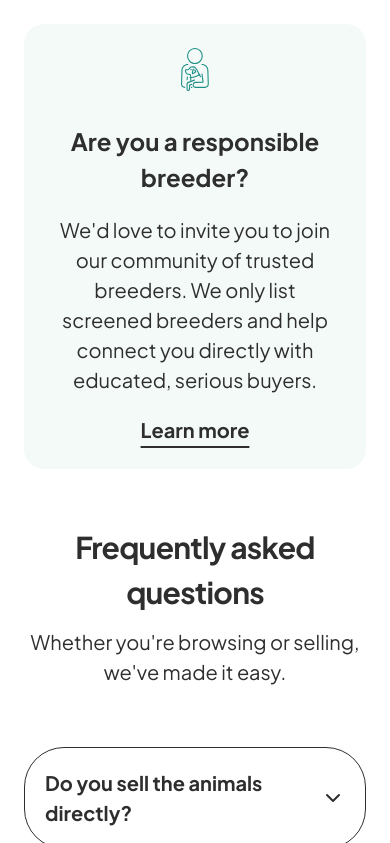
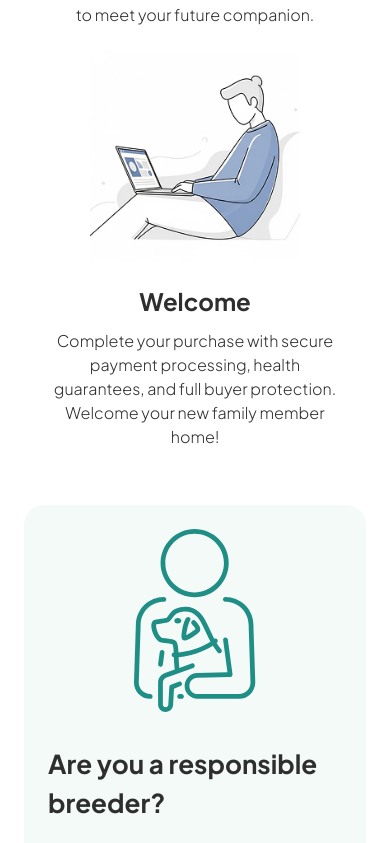
Before and after one commit to NH-Shohan/pets-plus, a Next.js app: page / in a window 390 px wide. Shown: the part 4581-5424 px from the top of the page. Built offline with nearby package versions, Linux system fonts and the light colour scheme.

Commit message:
style: Enhance global styles with overflow handling, update typography sizes in globals.css, and refine BreederCTA and FAQ components for improved layout and responsiveness.

```diff
--- a/src/app/globals.css
+++ b/src/app/globals.css
@@ -37,6 +37,7 @@ body {
   background-color: var(--color-background);
   color: var(--color-foreground);
   font-family: var(--font-plus-jakarta-sans), sans-serif;
+  overflow-x: hidden;
 }
 
 /* Typography System - Semantic Classes */
@@ -152,7 +153,7 @@ body {
   @apply font-jakarta font-bold text-[max(30px,3.12vw)] lg:leading-none leading-normal;
 }
 .section-title--medium {
-  @apply font-jakarta font-bold leading-normal lg:leading-none text-[max(24px,2.08vw)];
+  @apply font-jakarta font-bold leading-normal lg:leading-none text-[max(26px,2.08vw)];
 }
 
 .card-title-xl {
@@ -170,6 +171,11 @@ body {
   font-size: max(20px, 1.35vw);
 }
 
+.card-title-medium--no-res {
+  @apply font-jakarta font-bold leading-normal;
+  font-size: max(20px, 1.35vw);
+}
+
 .card-title-normal {
   @apply font-jakarta font-bold leading-normal;
   font-size: max(20px, 1.25vw);
--- a/src/components/sections/BreederCTA.tsx
+++ b/src/components/sections/BreederCTA.tsx
@@ -1,5 +1,5 @@
-import Image from "next/image";
-import Link from "next/link";
+import Image from 'next/image';
+import Link from 'next/link';
 
 /*
   BreederCTA Section
@@ -20,24 +20,21 @@ const BreederCTA = () => {
               alt="Breeder illustration"
               width={140}
               height={200}
-              className="object-contain w-[7.2916666667vw]"
+              className="object-contain w-[max(122px,7.29vw)]"
             />
           </div>
 
           {/* Content - Right side */}
-          <div className="flex-1 space-y-5 text-center md:text-left">
-            <h2 className="section-title--medium">
-              Are you a responsible breeder?
-            </h2>
+          <div className="flex-1 space-y-5 text-left">
+            <h2 className="section-title--medium">Are you a responsible breeder?</h2>
             <p className="text-body-large">
-              We&apos;d love to invite you to join our community of trusted
-              breeders. We only list screened breeders and help connect you
-              directly with educated, serious buyers.
+              We&apos;d love to invite you to join our community of trusted breeders. We only list screened breeders and
+              help connect you directly with educated, serious buyers.
             </p>
             <div>
               <Link
                 href="/"
-                className="text-body-large font-bold underline underline-offset-8 decoration-2 hover:text-primary transition-colors"
+                className="card-title-normal font-bold underline underline-offset-8 decoration-2 hover:text-primary transition-colors"
               >
                 Learn more
               </Link>
--- a/src/components/sections/FAQ.tsx
+++ b/src/components/sections/FAQ.tsx
@@ -55,6 +55,8 @@ const FAQ = () => {
         <SectionHeader
           title="Frequently asked questions"
           description="Whether you're browsing or selling, we've made it easy."
+          descriptionClassName="sm:block hidden "
+          containerClassName="mb-8 sm:mb-15 lg:mb-18"
         />
 
         <div className="space-y-4">
@@ -74,7 +76,7 @@ const FAQ = () => {
             >
               <button
                 onClick={() => toggleFAQ(index)}
-                className={`w-full flex items-center justify-between p-[20px] md:p-[40px] text-left outline-none cursor-pointer transition-[padding] duration-300 ease-out ${openIndex === index ? 'pb-5!' : ''}`}
+                className={`w-full flex items-center justify-between py-[20px] gap-x-2 px-[40px] md:p-[40px] text-left outline-none cursor-pointer transition-[padding] duration-300 ease-out ${openIndex === index ? 'pb-[10px] sm:pb-5!' : ''}`}
               >
                 <span
                   className="card-title-normal transition-colors duration-300"
@@ -100,7 +102,7 @@ const FAQ = () => {
                 }`}
               >
                 <div className="min-h-0 overflow-hidden">
-                  <div className="px-[20px] md:px-[40px] pb-[20px] text-[#3A3A3A] md:pb-[40px] text-body-large leading-relaxed md:text-lg">
+                  <div className=" px-[40px] pb-[20px] text-[#3A3A3A] md:pb-[40px] text-body-large leading-relaxed md:text-lg">
                     {faq.answer}
                   </div>
                 </div>
--- a/src/components/sections/HowItWorks.tsx
+++ b/src/components/sections/HowItWorks.tsx
@@ -1,49 +1,42 @@
-import SectionHeader from "@/components/ui/SectionHeader";
-import Image from "next/image";
+import SectionHeader from '@/components/ui/SectionHeader';
+import Image from 'next/image';
 
 const steps = [
   {
     id: 1,
-    title: "Browse",
+    title: 'Browse',
     description:
-      "Search through thousands of verified listings from trusted breeders. Filter by breed, location, price, and more to find your perfect match.",
-    image: "/sitting-man.png",
+      'Search through thousands of verified listings from trusted breeders. Filter by breed, location, price, and more to find your perfect match.',
+    image: '/sitting-man.png'
   },
   {
     id: 2,
-    title: "Connect",
+    title: 'Connect',
     description:
-      "Message breeders directly to ask questions about health, temperament, and care. Schedule visits or video calls to meet your future companion.",
-    image: "/sitting-man.png",
+      'Message breeders directly to ask questions about health, temperament, and care. Schedule visits or video calls to meet your future companion.',
+    image: '/sitting-man.png'
   },
   {
     id: 3,
-    title: "Welcome",
+    title: 'Welcome',
     description:
-      "Complete your purchase with secure payment processing, health guarantees, and full buyer protection. Welcome your new family member home!",
-    image: "/sitting-man.png",
-  },
+      'Complete your purchase with secure payment processing, health guarantees, and full buyer protection. Welcome your new family member home!',
+    image: '/sitting-man.png'
+  }
 ];
 
 export default function HowItWorks() {
   return (
     <section className="w-full bg-white section-padding-top-bottom">
       <div className="main-container">
-        <SectionHeader
-          title="How it works"
-          description="Whether you're browsing or selling, we've made it easy."
-        />
+        <SectionHeader title="How it works" description="Whether you're browsing or selling, we've made it easy." />
 
         <div className="grid grid-cols-1 sm:grid-cols-2 lg:grid-cols-3 gap-6 xl:gap-12">
           {steps.map((step, index) => (
             <div
               key={step.id}
               className={`flex flex-col items-center text-center ${
-                index === 0
-                  ? "lg:justify-self-start"
-                  : index === steps.length - 1
-                    ? "lg:justify-self-end"
-                    : ""
+                index === 0 ? 'lg:justify-self-start' : index === steps.length - 1 ? 'lg:justify-self-end' : ''
               }`}
             >
               {/* Image */}
@@ -53,17 +46,15 @@ export default function HowItWorks() {
                   alt={step.title}
                   width={255}
                   height={255}
-                  className="object-contain w-[13.28125vw]"
+                  className="object-contain w-[max(210px,13.28125vw)]"
                 />
               </div>
 
               {/* Title */}
-              <h3 className="card-title-large mb-3">{step.title}</h3>
+              <h3 className="sm:card-title-large text-2xl font-bold mb-3">{step.title}</h3>
 
               {/* Description */}
-              <p className="text-body-base max-w-[max(300px,18vw)] w-full font-light!">
-                {step.description}
-              </p>
+              <p className="text-body-base max-w-[max(300px,18vw)] w-full font-light!">{step.description}</p>
             </div>
           ))}
         </div>
```
